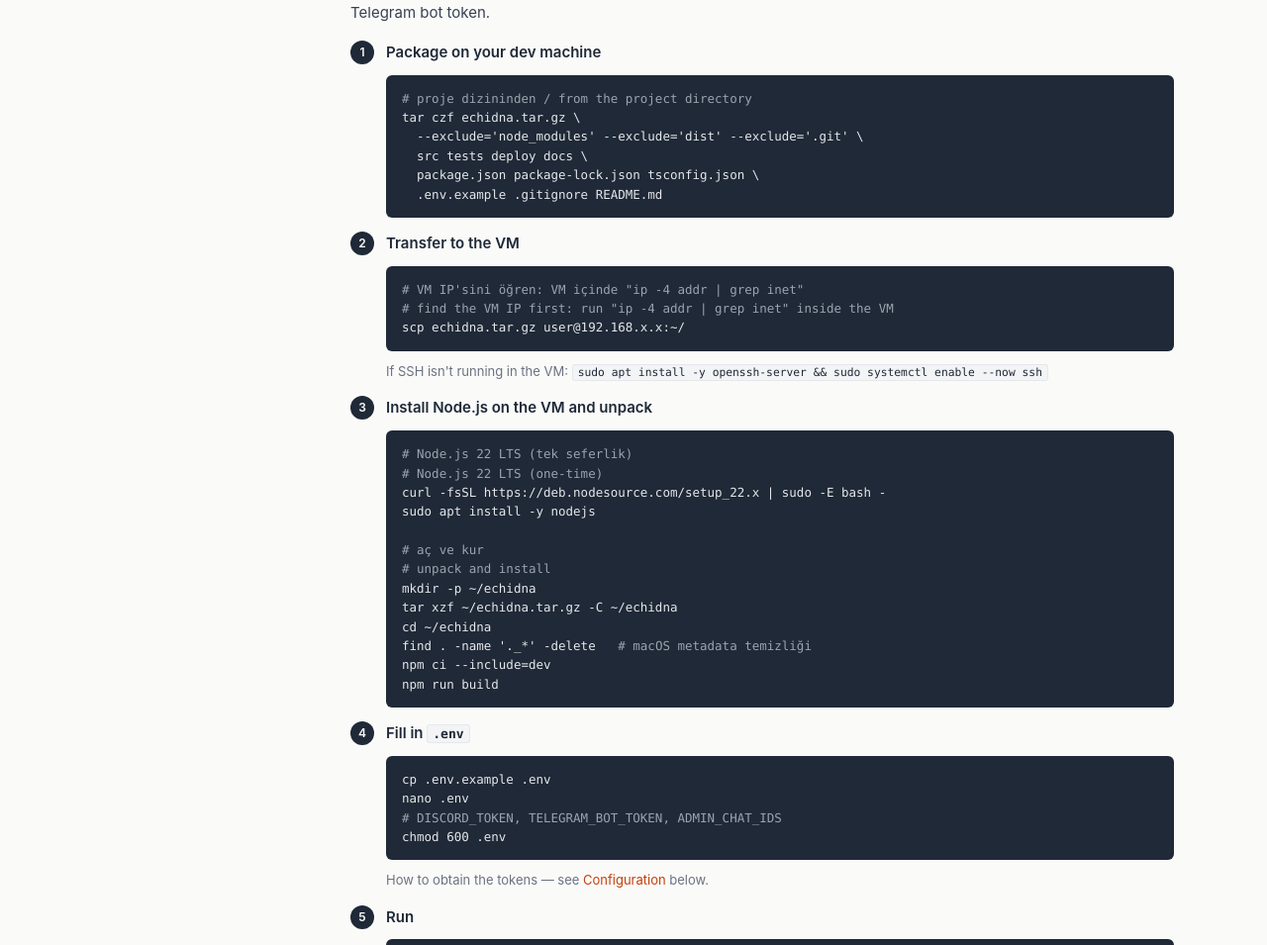
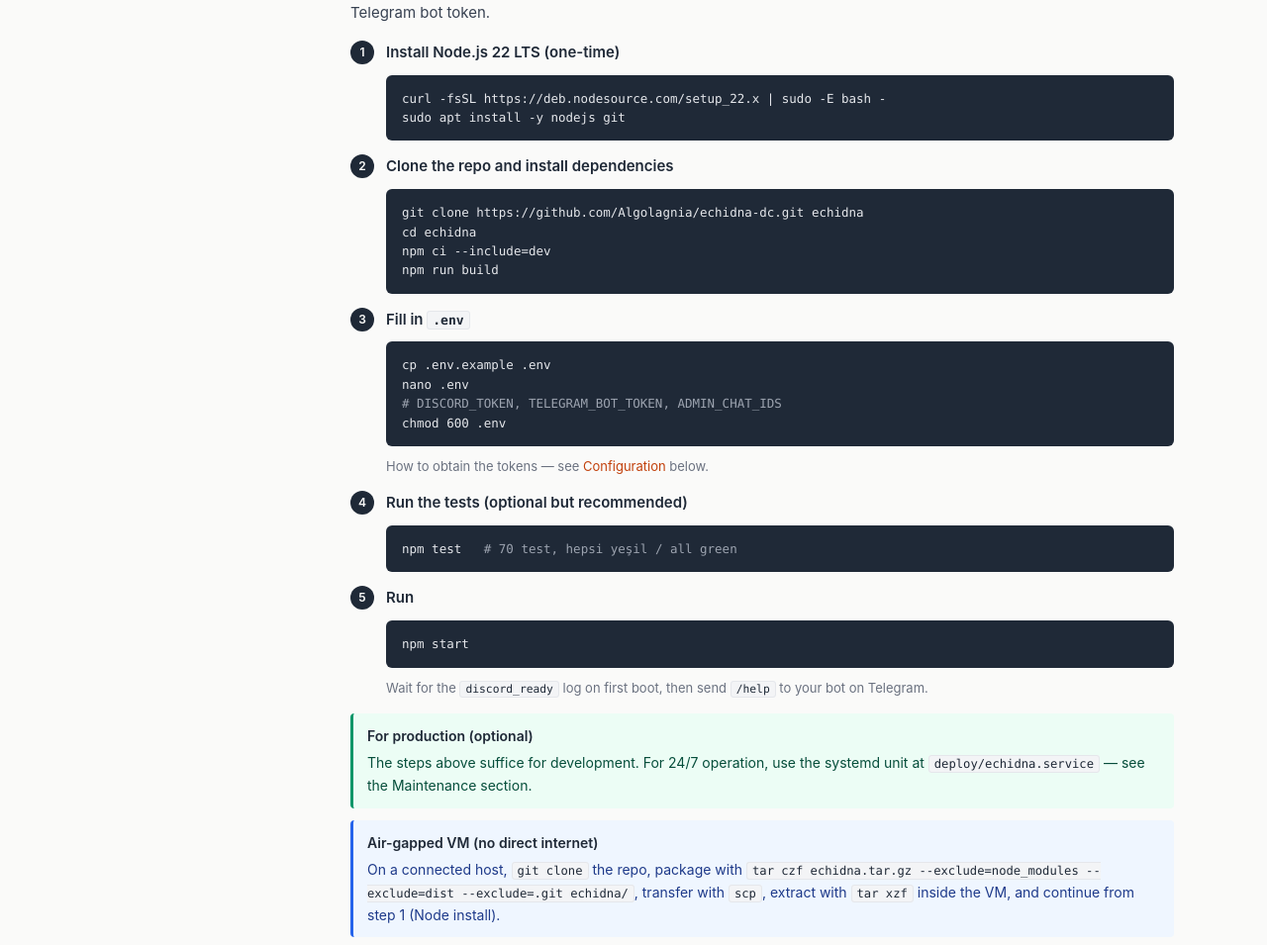
Before and after one commit to Algolagnia/echidna-dc, a website: page docs/index.html in a window 1280 px wide. Shown: the part 438-1393 px from the top of the page at 99% size. Drawn offline with Linux system fonts and the light colour scheme.

Commit message:
docs: simplify quickstart to use git clone (repo is public now)

```diff
--- a/docs/index.html
+++ b/docs/index.html
@@ -171,38 +171,16 @@ kbd{background:#fff;border:1px solid #d1d5db;border-bottom-width:2px;border-radi
 
       <ol class="steps">
         <li>
-          <strong data-lang="tr">Geliştirme makinende paketle</strong>
-          <strong data-lang="en">Package on your dev machine</strong>
-<pre><code><span class="c"># proje dizininden / from the project directory</span>
-tar czf echidna.tar.gz \
-  --exclude='node_modules' --exclude='dist' --exclude='.git' \
-  src tests deploy docs \
-  package.json package-lock.json tsconfig.json \
-  .env.example .gitignore README.md</code></pre>
+          <strong data-lang="tr">Node.js 22 LTS kur (tek seferlik)</strong>
+          <strong data-lang="en">Install Node.js 22 LTS (one-time)</strong>
+<pre><code>curl -fsSL https://deb.nodesource.com/setup_22.x | sudo -E bash -
+sudo apt install -y nodejs git</code></pre>
         </li>
         <li>
-          <strong data-lang="tr">VM'e aktar</strong>
-          <strong data-lang="en">Transfer to the VM</strong>
-<pre><code><span class="c"># VM IP'sini öğren: VM içinde "ip -4 addr | grep inet"</span>
-<span class="c"># find the VM IP first: run "ip -4 addr | grep inet" inside the VM</span>
-scp echidna.tar.gz user@192.168.x.x:~/</code></pre>
-          <p data-lang="tr" style="margin:6px 0 0;font-size:13px;color:#6b7280">VM'de SSH yoksa: <code>sudo apt install -y openssh-server &amp;&amp; sudo systemctl enable --now ssh</code></p>
-          <p data-lang="en" style="margin:6px 0 0;font-size:13px;color:#6b7280">If SSH isn't running in the VM: <code>sudo apt install -y openssh-server &amp;&amp; sudo systemctl enable --now ssh</code></p>
-        </li>
-        <li>
-          <strong data-lang="tr">VM'de Node.js + paketle</strong>
-          <strong data-lang="en">Install Node.js on the VM and unpack</strong>
-<pre><code><span class="c"># Node.js 22 LTS (tek seferlik)</span>
-<span class="c"># Node.js 22 LTS (one-time)</span>
-curl -fsSL https://deb.nodesource.com/setup_22.x | sudo -E bash -
-sudo apt install -y nodejs
-
-<span class="c"># aç ve kur</span>
-<span class="c"># unpack and install</span>
-mkdir -p ~/echidna
-tar xzf ~/echidna.tar.gz -C ~/echidna
-cd ~/echidna
-find . -name '._*' -delete   <span class="c"># macOS metadata temizliği</span>
+          <strong data-lang="tr">Repo'yu klonla ve bağımlılıkları kur</strong>
+          <strong data-lang="en">Clone the repo and install dependencies</strong>
+<pre><code>git clone https://github.com/Algolagnia/echidna-dc.git echidna
+cd echidna
 npm ci --include=dev
 npm run build</code></pre>
         </li>
@@ -215,6 +193,11 @@ nano .env
 chmod 600 .env</code></pre>
           <p data-lang="tr" style="margin:6px 0 0;font-size:13px;color:#6b7280">Token nasıl alınır — aşağıda <a href="#config">Yapılandırma</a> bölümünde.</p>
           <p data-lang="en" style="margin:6px 0 0;font-size:13px;color:#6b7280">How to obtain the tokens — see <a href="#config">Configuration</a> below.</p>
+        </li>
+        <li>
+          <strong data-lang="tr">Testleri çalıştır (opsiyonel ama önerilen)</strong>
+          <strong data-lang="en">Run the tests (optional but recommended)</strong>
+<pre><code>npm test   <span class="c"># 70 test, hepsi yeşil / all green</span></code></pre>
         </li>
         <li>
           <strong data-lang="tr">Başlat</strong>
@@ -230,6 +213,13 @@ chmod 600 .env</code></pre>
         <strong data-lang="en">For production (optional)</strong>
         <p data-lang="tr">Yukarıdaki adımlar geliştirme için yeterli. 7/24 çalışma için <code>deploy/echidna.service</code> systemd birimini kullan — bakım bölümüne bak.</p>
         <p data-lang="en">The steps above suffice for development. For 24/7 operation, use the systemd unit at <code>deploy/echidna.service</code> — see the Maintenance section.</p>
+      </div>
+
+      <div class="callout info">
+        <strong data-lang="tr">İnternet erişimi olmayan VM için</strong>
+        <strong data-lang="en">Air-gapped VM (no direct internet)</strong>
+        <p data-lang="tr">Host makinende <code>git clone</code> ile çek, klasörü <code>tar czf echidna.tar.gz --exclude=node_modules --exclude=dist --exclude=.git echidna/</code> şeklinde paketle, <code>scp</code> ile VM'e at, VM içinde <code>tar xzf</code> ile aç ve adım 1'den (Node kurulumu) devam et.</p>
+        <p data-lang="en">On a connected host, <code>git clone</code> the repo, package with <code>tar czf echidna.tar.gz --exclude=node_modules --exclude=dist --exclude=.git echidna/</code>, transfer with <code>scp</code>, extract with <code>tar xzf</code> inside the VM, and continue from step 1 (Node install).</p>
       </div>
     </section>
 
```
